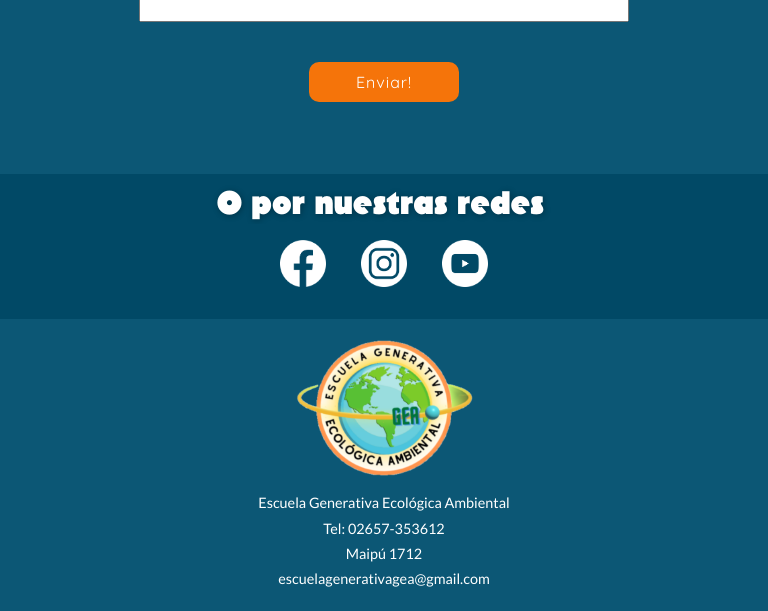
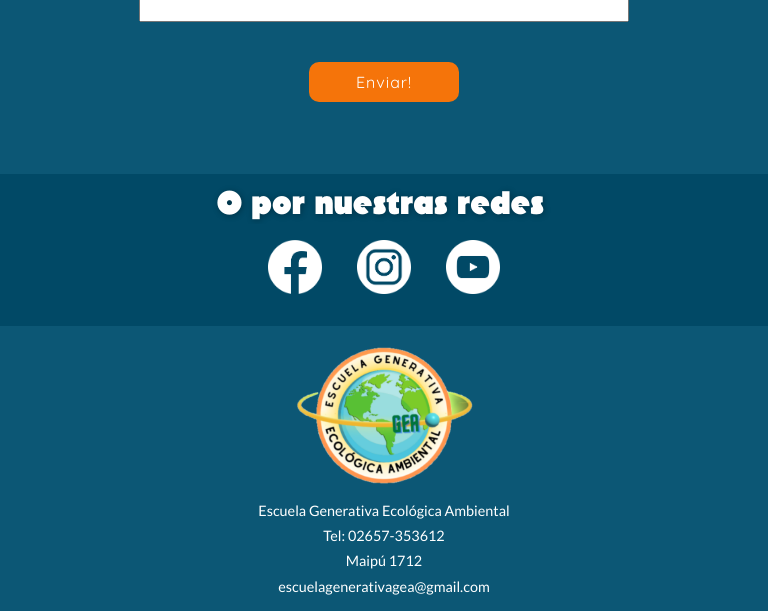
Before and after one commit to maxivm6/escuela, a Django app: page / in a window 768 px wide. Shown: the part 3348-3959 px from the top of the page. Run offline with Django 4.2, Linux system fonts and the light colour scheme; data comes from the database, SQL or seed files in the repository; some libraries are stand-ins or nearby versions; some web fonts are replaced; grey boxes are pictures that could not be loaded.

Commit message:
pruebas vistas en dispositivos

```diff
--- a/GeaApp/static/GeaApp/css/style.css
+++ b/GeaApp/static/GeaApp/css/style.css
@@ -803,6 +803,18 @@ nav {
   margin-top: 1em;
   margin-bottom: 1em;
 }
+@media (min-width: 700px) and (max-width: 968px) {
+  #logo-foot{
+    width: 25%;
+    height: auto;
+    margin: 1em 0 1em 0;
+  }
+  .redes-ico {
+    width: 7%;
+    height: auto;
+    margin: 1em;
+  }
+}
 @media (max-width:700px)
 {
   #logo-foot{
@@ -817,18 +829,8 @@ nav {
   }
 
 }
-@media (max-width: 968px){
-  #logo-foot{
-    width: 25%;
-    height: auto;
-    margin: 1em 0 1em 0;
-  }
-  .redes-ico {
-    width: 6%;
-    height: auto;
-    margin: 1em;
-  }
-}
+
+
 
 /*FORMULARIO*/
 #form-titulo{
```
